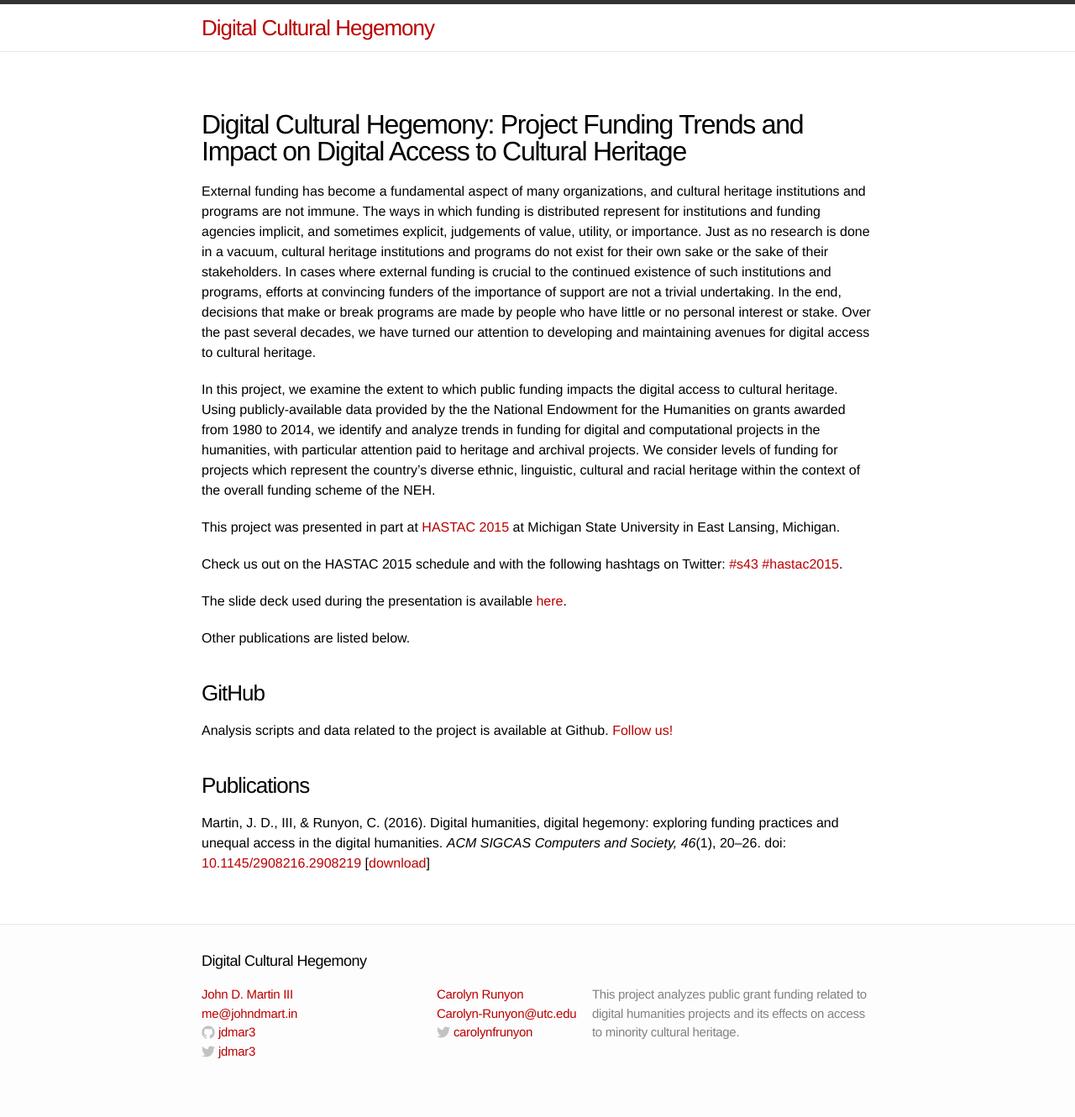
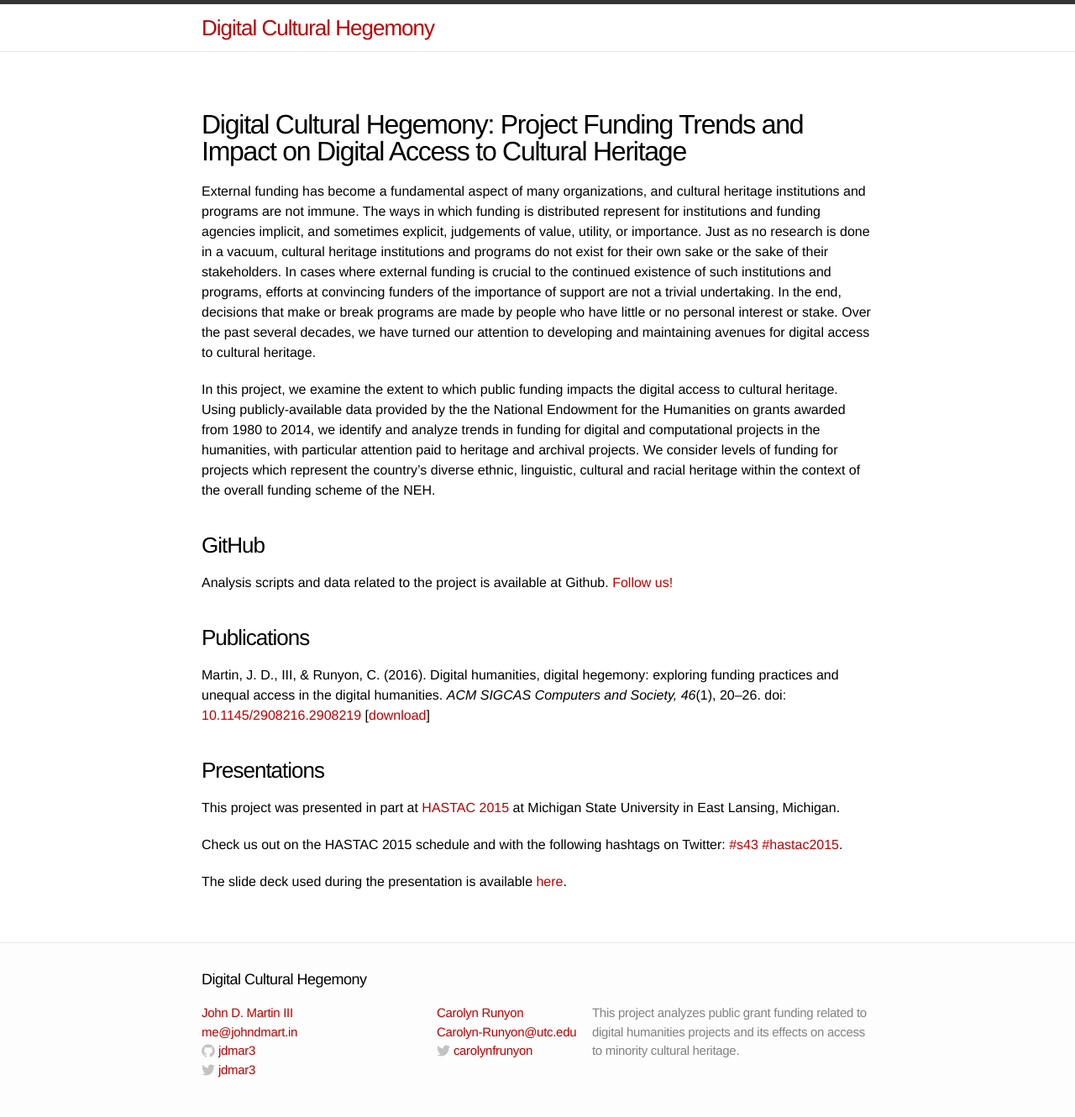
Before and after one commit to jdmar3/digital-hegemony, a Jekyll site: the page built from index.md, in a window 1280 px wide. Shown: the whole page at 84% size. Built offline with Jekyll 4.4.1, drawn with Linux system fonts in a browser that asks for light colours; before the commit the page ends 1308 px from its top, so only the background shows below that; some of the changed lines change nothing that is shown.

Commit message:
edit presentation list

```diff
--- a/index.md
+++ b/index.md
@@ -8,14 +8,6 @@ External funding has become a fundamental aspect of many organizations, and cult
 
 In this project, we examine the extent to which public funding impacts the digital access to cultural heritage. Using publicly-available data provided by the the National Endowment for the Humanities on grants awarded from 1980 to 2014, we identify and analyze trends in funding for digital and computational projects in the humanities, with particular attention paid to heritage and archival projects. We consider levels of funding for projects which represent the country’s diverse ethnic, linguistic, cultural and racial heritage within the context of the overall funding scheme of the NEH.
 
-This project was presented in part at [HASTAC 2015](http://sched.co/2vrQ) at Michigan State University in East Lansing, Michigan.
-
-Check us out on the HASTAC 2015 schedule and with the following hashtags on Twitter: [#s43 #hastac2015](https://twitter.com/search?q=%23s43%20%23hastac2015&src=typd).
-
-The slide deck used during the presentation is available [here](https://goo.gl/18e5zJ).
-
-Other publications are listed below.
-
 ### GitHub
 
 Analysis scripts and data related to the project is available at Github. [Follow us!](https://github.com/jdmar3/digital-hegemony/)
@@ -23,3 +15,11 @@ Analysis scripts and data related to the project is available at Github. [Follow
 ### Publications
 
 Martin, J. D., III, & Runyon, C. (2016). Digital humanities, digital hegemony: exploring funding practices and unequal access in the digital humanities. *ACM SIGCAS Computers and Society, 46*(1), 20–26. doi: [10.1145/2908216.2908219](http://doi.org/10.1145/2908216.2908219) [[download](./Martin_and_Runyon_2016-Digital_humanities_digital_hegemony.pdf)]
+
+### Presentations
+
+This project was presented in part at [HASTAC 2015](http://sched.co/2vrQ) at Michigan State University in East Lansing, Michigan.
+
+Check us out on the HASTAC 2015 schedule and with the following hashtags on Twitter: [#s43 #hastac2015](https://twitter.com/search?q=%23s43%20%23hastac2015&src=typd).
+
+The slide deck used during the presentation is available [here](https://goo.gl/18e5zJ).
```
